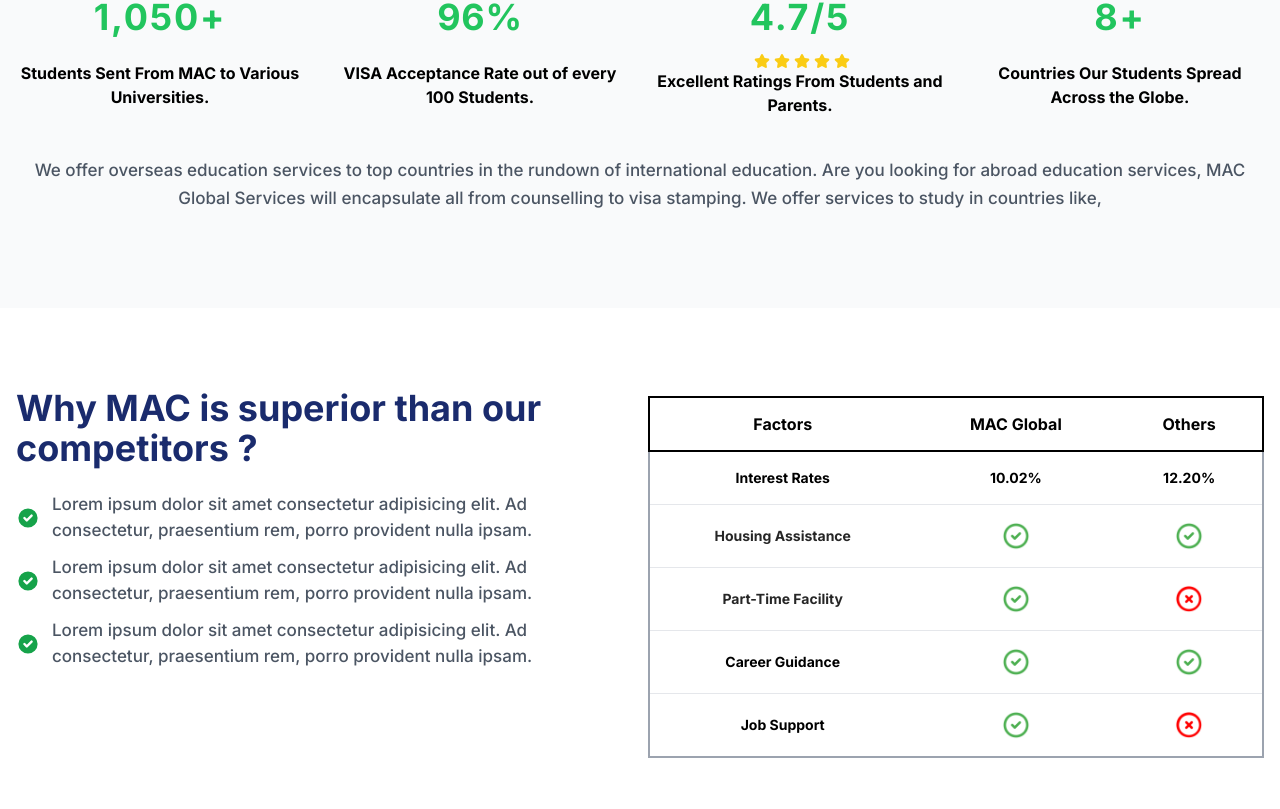
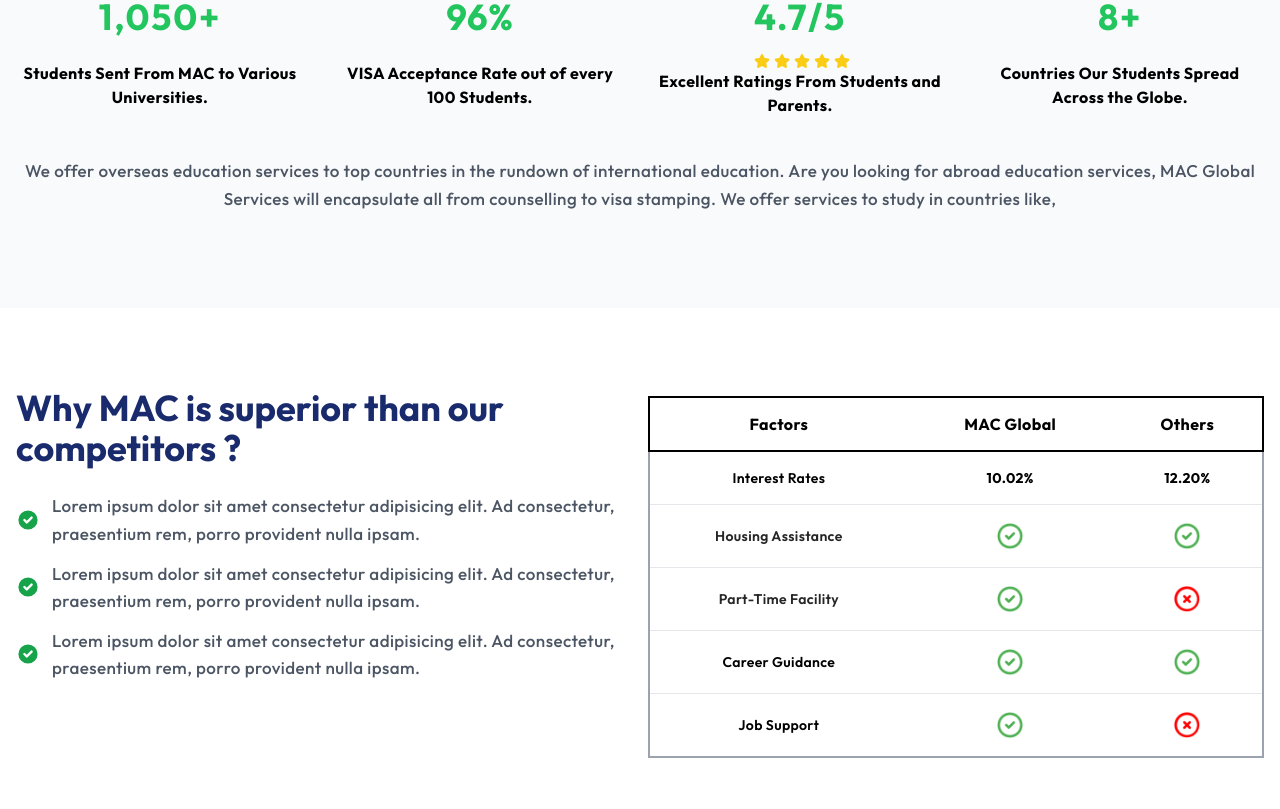
Before and after one commit to kalavaguntapurnesh/MAC_GLOBAL, a Next.js app: page / in a window 1280 px wide. Shown: the part 951-1760 px from the top of the page. Built offline with nearby package versions, Linux system fonts and the light colour scheme.

Commit message:
thirty five

```diff
--- a/src/app/about/AboutThree.jsx
+++ b/src/app/about/AboutThree.jsx
@@ -26,7 +26,7 @@
                     </h3>
                   </div>
                   <div className="flex items-center justify-center content-center">
-                    <p className="w-full leading-relaxed font-medium lg:text-start text-center md:text-[17px] text-[16px] text-gray-600 dark:text-gray-800 ">
+                    <p className="w-full leading-relaxed tracking-wide font-medium lg:text-start text-center md:text-[17px] text-[16px] text-gray-600 dark:text-gray-800 ">
                       Our experience in various business verticals/domains and
                       different technologies allows us to serve customers of all
                       sizes around the world, providing with software system
@@ -49,7 +49,7 @@
                             clip-rule="evenodd"
                           ></path>
                         </svg>
-                        <span class="font-medium md:text-[17px] text-[16px] text-gray-600 dark:text-gray-800 ">
+                        <span class="font-medium md:text-[17px] text-[16px] text-gray-600 dark:text-gray-800 tracking-wide leading-relaxed">
                           Progressively introduce new features with interactive
                           Tours
                         </span>
@@ -69,7 +69,7 @@
                             clip-rule="evenodd"
                           ></path>
                         </svg>
-                        <span class="font-medium md:text-[17px] text-[16px] text-gray-600 dark:text-gray-800 ">
+                        <span class="font-medium md:text-[17px] text-[16px] text-gray-600 dark:text-gray-800 tracking-wide leading-relaxed">
                           Target the most receptive users for efficient feature
                           adoption
                         </span>
@@ -89,7 +89,7 @@
                             clip-rule="evenodd"
                           ></path>
                         </svg>
-                        <span class="font-medium md:text-[17px] text-[16px] text-gray-600 dark:text-gray-800 ">
+                        <span class="font-medium md:text-[17px] text-[16px] text-gray-600 dark:text-gray-800 tracking-wide leading-relaxed">
                           Offer additional guidance in Tooltips to drive users
                           to value
                         </span>
--- a/src/app/components/Accordion.jsx
+++ b/src/app/components/Accordion.jsx
@@ -13,7 +13,7 @@
         className="flex justify-between w-full"
       >
         <div className=" flex justify-start w-full items-center">
-          <span className="font-bold tracking-normal px-4 text-lg text-gray-800 hover:text-primaryColor transition duration-1000 ease-in-out">
+          <span className="font-semibold tracking-normal px-4 text-lg text-gray-800 hover:text-primaryColor transition duration-1000 ease-in-out">
             {title}
           </span>
         </div>
@@ -29,7 +29,7 @@
         }`}
       >
         <div className="overflow-hidden">
-          <span className="font-bold tracking-normal leading-loose text-base px-4">
+          <span className="font-semibold tracking-wide leading-loose text-base px-4">
             {answer}
           </span>
         </div>
--- a/src/app/components/Testimonial.jsx
+++ b/src/app/components/Testimonial.jsx
@@ -29,7 +29,7 @@
                           clip-rule="evenodd"
                         ></path>
                       </svg>
-                      <span class="font-medium md:text-[17px] text-[16px] text-gray-600 dark:text-gray-800 ">
+                      <span class="font-medium md:text-[17px] text-[16px] text-gray-600 dark:text-gray-800 tracking-wide leading-relaxed">
                         Lorem ipsum dolor sit amet consectetur adipisicing elit.
                         Ad consectetur, praesentium rem, porro provident nulla
                         ipsam.
@@ -50,7 +50,7 @@
                           clip-rule="evenodd"
                         ></path>
                       </svg>
-                      <span class="font-medium md:text-[17px] text-[16px] text-gray-600 dark:text-gray-800 ">
+                      <span class="font-medium md:text-[17px] text-[16px] text-gray-600 dark:text-gray-800 tracking-wide leading-relaxed">
                         Lorem ipsum dolor sit amet consectetur adipisicing elit.
                         Ad consectetur, praesentium rem, porro provident nulla
                         ipsam.
@@ -71,7 +71,7 @@
                           clip-rule="evenodd"
                         ></path>
                       </svg>
-                      <span class="font-medium md:text-[17px] text-[16px] text-gray-600 dark:text-gray-800 ">
+                      <span class="font-medium md:text-[17px] text-[16px] text-gray-600 dark:text-gray-800 tracking-wide leading-relaxed">
                         Lorem ipsum dolor sit amet consectetur adipisicing elit.
                         Ad consectetur, praesentium rem, porro provident nulla
                         ipsam.
@@ -90,19 +90,19 @@
                           <tr>
                             <th
                               scope="col"
-                              className="px-6 py-4 font-bold text-[16px]"
+                              className="px-6 py-4 font-bold text-[16px] tracking-wide"
                             >
                               Factors
                             </th>
                             <th
                               scope="col"
-                              className="px-6 py-4 font-bold text-[16px]"
+                              className="px-6 py-4 font-bold text-[16px] tracking-wide"
                             >
                               MAC Global
                             </th>
                             <th
                               scope="col"
-                              className="px-6 py-4 font-bold text-[16px]"
+                              className="px-6 py-4 font-bold text-[16px] tracking-wide"
                             >
                               Others
                             </th>
@@ -110,19 +110,19 @@
                         </thead>
                         <tbody>
                           <tr className="border-b dark:border-neutral-600 dark:bg-neutral-600">
-                            <td className="whitespace-nowrap px-6 py-4 font-bold dark:text-neutral-50">
+                            <td className="whitespace-nowrap px-6 py-4 font-semibold tracking-wide dark:text-neutral-50">
                               Interest Rates
                             </td>
-                            <td className="whitespace-nowrap px-6 py-4 font-bold dark:text-neutral-50">
+                            <td className="whitespace-nowrap px-6 py-4 font-bold dark:text-neutral-50 tracking-wide">
                               10.02%
                             </td>
-                            <td className="whitespace-nowrap px-6 py-4 font-bold dark:text-neutral-50">
+                            <td className="whitespace-nowrap px-6 py-4 font-bold dark:text-neutral-50 tracking-wide">
                               12.20%
                             </td>
                           </tr>
 
                           <tr className="border-b border-secondary-200 bg-secondary-100 text-neutral-800">
-                            <td className="whitespace-nowrap px-6 py-4 font-bold">
+                            <td className="whitespace-nowrap px-6 py-4 font-semibold tracking-wide">
                               Housing Assistance
                             </td>
                             <td className="px-6 py-4">
@@ -146,7 +146,7 @@
                           </tr>
 
                           <tr className="border-b text-neutral-800  dark:border-neutral-600  dark:bg-neutral-600">
-                            <td className="whitespace-nowrap px-6 py-4 font-bold dark:text-neutral-50">
+                            <td className="whitespace-nowrap px-6 py-4 font-semibold tracking-wide dark:text-neutral-50">
                               Part-Time Facility
                             </td>
                             <td className="px-6 py-4 flex justify-center items-center">
@@ -169,7 +169,7 @@
                             </td>
                           </tr>
                           <tr className="border-b text-neutral-50 ">
-                            <td className="whitespace-nowrap px-6 py-4 font-bold text-black">
+                            <td className="whitespace-nowrap px-6 py-4 font-semibold tracking-wide text-black">
                               Career Guidance
                             </td>
                             <td className="px-6 py-4">
@@ -192,7 +192,7 @@
                             </td>
                           </tr>
                           <tr className="border-b text-neutral-50 dark:border-neutral-600  dark:bg-neutral-600">
-                            <td className="whitespace-nowrap px-6 py-4 font-bold text-black dark:text-neutral-50">
+                            <td className="whitespace-nowrap px-6 py-4 font-semibold tracking-wide text-black dark:text-neutral-50">
                               Job Support
                             </td>
                             <td className="px-6 py-4">
--- a/src/app/components/TrackRecord.jsx
+++ b/src/app/components/TrackRecord.jsx
@@ -55,7 +55,7 @@
                         </h1>
                       </div>
                       <div className=" h-20 flex justify-center items-center">
-                        <h1 className="font-bold tracking-normal leading-6 md:text-base text-sm">
+                        <h1 className="font-bold tracking-wide leading-relaxed md:text-base text-sm">
                           Students Sent From MAC to Various Universities.
                         </h1>
                       </div>
@@ -75,7 +75,7 @@
                         </h1>
                       </div>
                       <div className=" h-20 flex justify-center items-center">
-                        <h1 className="font-bold tracking-normal leading-6 md:text-base text-sm">
+                        <h1 className="font-bold tracking-wide leading-relaxed md:text-base text-sm">
                           VISA Acceptance Rate out of every 100 Students.
                         </h1>
                       </div>
@@ -160,7 +160,7 @@
                             <path d="M20.924 7.625a1.523 1.523 0 0 0-1.238-1.044l-5.051-.734-2.259-4.577a1.534 1.534 0 0 0-2.752 0L7.365 5.847l-5.051.734A1.535 1.535 0 0 0 1.463 9.2l3.656 3.563-.863 5.031a1.532 1.532 0 0 0 2.226 1.616L11 17.033l4.518 2.375a1.534 1.534 0 0 0 2.226-1.617l-.863-5.03L20.537 9.2a1.523 1.523 0 0 0 .387-1.575Z" />
                           </svg>
                         </div>
-                        <h1 className="font-bold tracking-normal leading-6 md:text-base text-sm">
+                        <h1 className="font-bold tracking-wide leading-relaxed md:text-base text-sm">
                           Excellent Ratings From Students and Parents.
                         </h1>
                       </div>
@@ -180,7 +180,7 @@
                         </h1>
                       </div>
                       <div className=" h-20 flex justify-center items-center">
-                        <h1 className="font-bold tracking-normal leading-6 md:text-base text-sm">
+                        <h1 className="font-bold tracking-wide leading-relaxed md:text-base text-sm">
                           Countries Our Students Spread Across the Globe.
                         </h1>
                       </div>
@@ -188,7 +188,7 @@
                   </div>
 
                   <div className="text-gray-600 dark:text-gray-800 pt-4 pb-4">
-                    <p className="font-medium leading-relaxed md:text-[17px] text-[16px] text-center">
+                    <p className="font-medium leading-relaxed md:text-[17px] text-[16px] text-center tracking-wide">
                       We offer overseas education services to top countries in
                       the rundown of international education. Are you looking
                       for abroad education services, MAC Global Services will
--- a/src/app/features/FeaturesThree.jsx
+++ b/src/app/features/FeaturesThree.jsx
@@ -25,7 +25,7 @@
                   </h3>
                 </div>
                 <div className="flex items-center justify-center content-center">
-                  <p className="w-full leading-relaxed font-medium lg:text-start text-center md:text-[17px] text-[16px] text-gray-600 dark:text-gray-800 ">
+                  <p className="w-full tracking-wide leading-relaxed font-medium lg:text-start text-center md:text-[17px] text-[16px] text-gray-600 dark:text-gray-800 ">
                     Our experience in various business verticals/domains and
                     different technologies allows us to serve customers of all
                     sizes around the world, providing with software system
@@ -48,7 +48,7 @@
                           clip-rule="evenodd"
                         ></path>
                       </svg>
-                      <span class="font-medium md:text-[17px] text-[16px] text-gray-600 dark:text-gray-800 ">
+                      <span class="font-medium md:text-[17px] text-[16px] text-gray-600 dark:text-gray-800 tracking-wide leading-relaxed">
                         Lorem ipsum dolor sit amet consectetur adipisicing elit.
                         Ad consectetur, praesentium rem, porro provident nulla
                         ipsam.
@@ -69,7 +69,7 @@
                           clip-rule="evenodd"
                         ></path>
                       </svg>
-                      <span class="font-medium md:text-[17px] text-[16px] text-gray-600 dark:text-gray-800 ">
+                      <span class="font-medium md:text-[17px] text-[16px] text-gray-600 dark:text-gray-800 tracking-wide leading-relaxed">
                         Lorem ipsum dolor sit amet consectetur adipisicing elit.
                         Ad consectetur, praesentium rem, porro provident nulla
                         ipsam.
@@ -90,7 +90,7 @@
                           clip-rule="evenodd"
                         ></path>
                       </svg>
-                      <span class="font-medium md:text-[17px] text-[16px] text-gray-600 dark:text-gray-800 ">
+                      <span class="font-medium md:text-[17px] text-[16px] text-gray-600 dark:text-gray-800 tracking-wide leading-relaxed">
                         Lorem ipsum dolor sit amet consectetur adipisicing elit.
                         Ad consectetur, praesentium rem, porro provident nulla
                         ipsam.
--- a/src/app/features/FeaturesTwo.jsx
+++ b/src/app/features/FeaturesTwo.jsx
@@ -15,7 +15,7 @@
                   </h3>
                 </div>
                 <div className="flex items-center justify-center content-center">
-                  <p className="w-full leading-relaxed font-medium lg:text-start text-center md:text-[17px] text-[16px] text-gray-600 dark:text-gray-800 ">
+                  <p className="w-full tracking-wide leading-relaxed font-medium lg:text-start text-center md:text-[17px] text-[16px] text-gray-600 dark:text-gray-800 ">
                     Our experience in various business verticals/domains and
                     different technologies allows us to serve customers of all
                     sizes around the world, providing with software system
@@ -38,7 +38,7 @@
                           clip-rule="evenodd"
                         ></path>
                       </svg>
-                      <span class="font-medium md:text-[17px] text-[16px] text-gray-600 dark:text-gray-800 ">
+                      <span class="font-medium md:text-[17px] text-[16px] text-gray-600 dark:text-gray-800 tracking-wide leading-relaxed">
                         Lorem ipsum dolor sit amet consectetur adipisicing elit.
                         Ad consectetur, praesentium rem, porro provident nulla
                         ipsam.
@@ -59,7 +59,7 @@
                           clip-rule="evenodd"
                         ></path>
                       </svg>
-                      <span class="font-medium md:text-[17px] text-[16px] text-gray-600 dark:text-gray-800 ">
+                      <span class="font-medium md:text-[17px] text-[16px] text-gray-600 dark:text-gray-800 tracking-wide leading-relaxed">
                         Lorem ipsum dolor sit amet consectetur adipisicing elit.
                         Ad consectetur, praesentium rem, porro provident nulla
                         ipsam.
@@ -80,7 +80,7 @@
                           clip-rule="evenodd"
                         ></path>
                       </svg>
-                      <span class="font-medium md:text-[17px] text-[16px] text-gray-600 dark:text-gray-800 ">
+                      <span class="font-medium md:text-[17px] text-[16px] text-gray-600 dark:text-gray-800 tracking-wide leading-relaxed">
                         Lorem ipsum dolor sit amet consectetur adipisicing elit.
                         Ad consectetur, praesentium rem, porro provident nulla
                         ipsam.
--- a/src/app/layout.tsx
+++ b/src/app/layout.tsx
@@ -1,12 +1,13 @@
 import type { Metadata } from "next";
-import { Inter } from "next/font/google";
+import { Inter, Outfit } from "next/font/google";
 import "./globals.css";
 
-const inter = Inter({ subsets: ["latin"] });
+// const inter = Inter({ subsets: ["latin"] });
+const outfit = Outfit({ subsets: ["latin"] });
 
 export const metadata: Metadata = {
-  title: "Create Next App",
-  description: "Generated by create next app",
+  title: "MAC Global Services",
+  description: "Abroad Education Consultancy",
 };
 
 export default function RootLayout({
@@ -16,7 +17,7 @@
 }>) {
   return (
     <html lang="en">
-      <body className={inter.className}>{children}</body>
+      <body className={outfit.className}>{children}</body>
     </html>
   );
 }
```
Also changed, not shown: src/app/components/Countries.jsx (+2 -2 lines), src/app/components/FAQ.jsx (+1 -1 lines), src/app/components/Feedback.jsx (+1 -1 lines), src/app/components/Universities.jsx (+1 -1 lines), src/app/features/FeaturesOne.jsx (+5 -5 lines).
